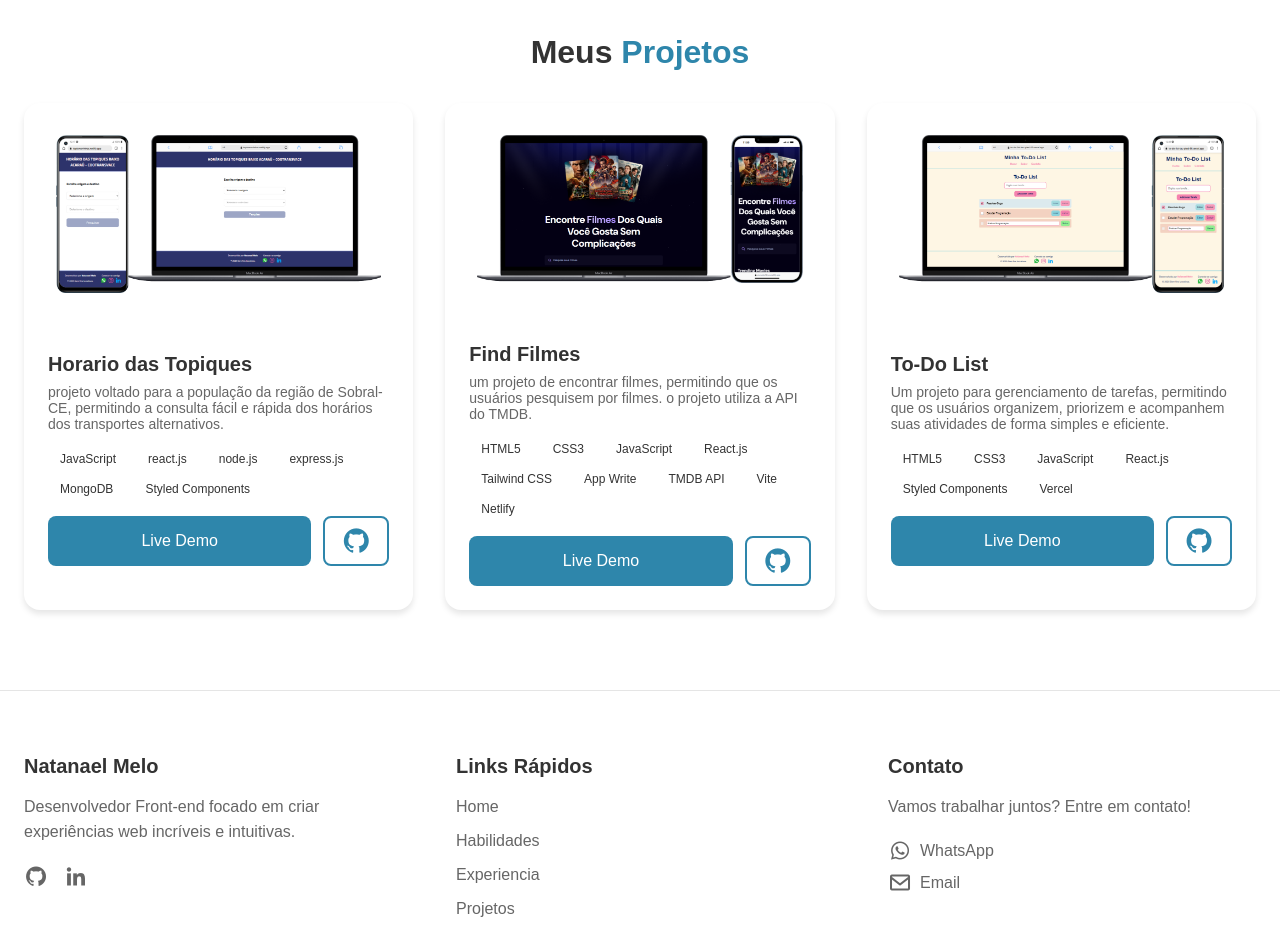
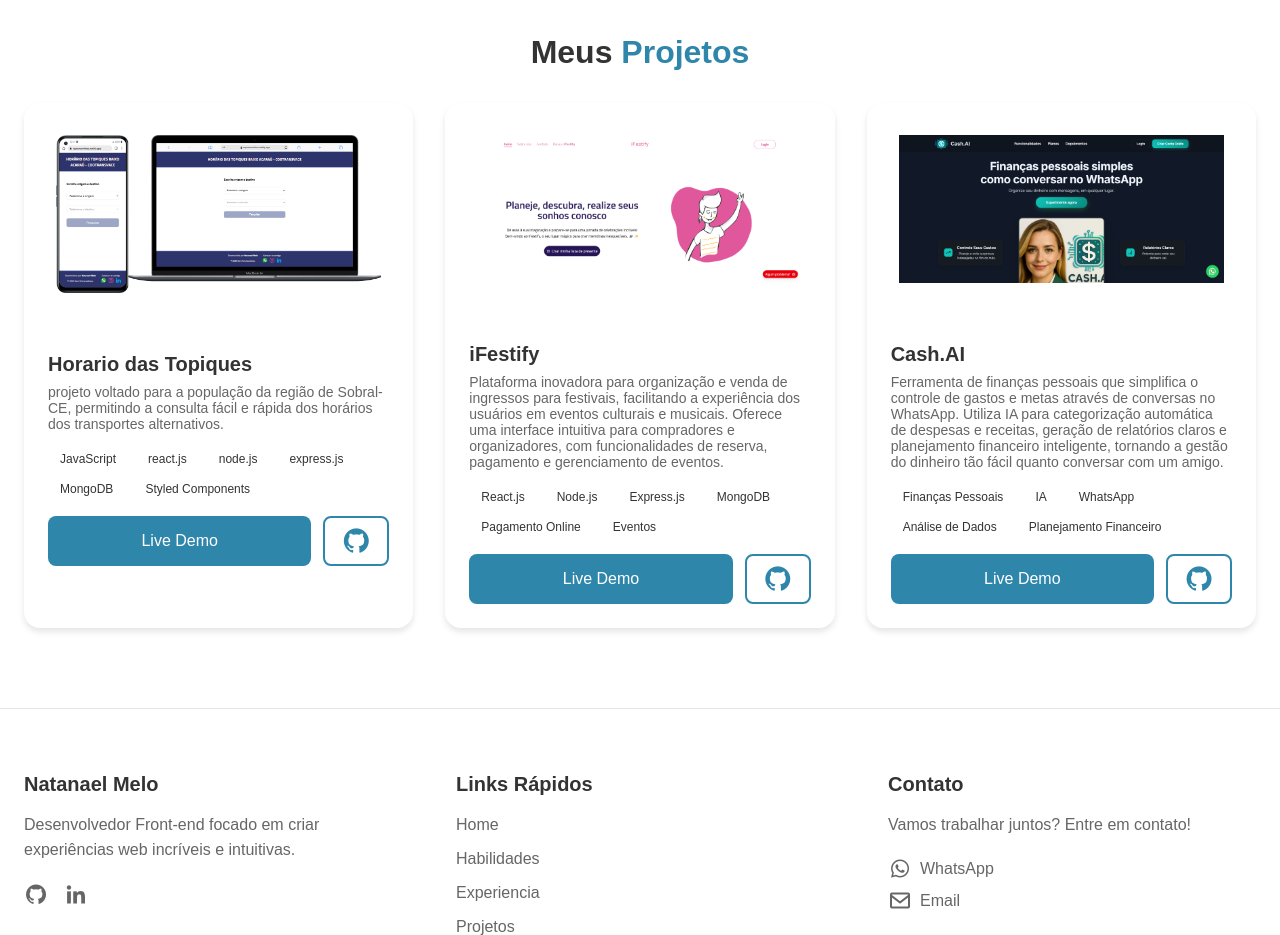
Before and after one commit to Natanael135/portifolio-react, a React (Vite) app: page / in a window 1280 px wide. Shown: the part 2220-3155 px from the top of the page. Built offline with nearby package versions, Linux system fonts and the light colour scheme.

Commit message:
feat: atualizando projetos

```diff
--- a/src/components/Projects/index.jsx
+++ b/src/components/Projects/index.jsx
@@ -28,40 +28,36 @@ const projectsData = [
   },
   {
     id: 2,
-    title: "Find Filmes",
+    title: "iFestify",
     description:
-      "um projeto de encontrar filmes, permitindo que os usuários pesquisem por filmes. o projeto utiliza a API do TMDB.",
-    image: "/images/findmovieProject.png",
+      "Plataforma inovadora para organização e venda de ingressos para festivais, facilitando a experiência dos usuários em eventos culturais e musicais. Oferece uma interface intuitiva para compradores e organizadores, com funcionalidades de reserva, pagamento e gerenciamento de eventos.",
+    image: "/images/ifestify.png",
     tags: [
-      "HTML5",
-      "CSS3",
-      "JavaScript",
       "React.js",
-      "Tailwind CSS",
-      "App Write",
-      "TMDB API",
-      "Vite",
-      "Netlify",
+      "Node.js",
+      "Express.js",
+      "MongoDB",
+      "Pagamento Online",
+      "Eventos",
     ],
-    demoUrl: "https://encontrefilmes.netlify.app/",
-    codeUrl: "https://github.com/Natanael135/project-movies",
+    demoUrl: "https://ifestify.com.br/",
+    codeUrl: null,
   },
   {
     id: 3,
-    title: "To-Do List",
+    title: "Cash.AI",
     description:
-      "Um projeto para gerenciamento de tarefas, permitindo que os usuários organizem, priorizem e acompanhem suas atividades de forma simples e eficiente.",
-    image: "/images/todolistProjet.png",
+      "Ferramenta de finanças pessoais que simplifica o controle de gastos e metas através de conversas no WhatsApp. Utiliza IA para categorização automática de despesas e receitas, geração de relatórios claros e planejamento financeiro inteligente, tornando a gestão do dinheiro tão fácil quanto conversar com um amigo.",
+    image: "/images/cashai.png",
     tags: [
-      "HTML5",
-      "CSS3",
-      "JavaScript",
-      "React.js",
-      "Styled Components",
-      "Vercel",
+      "Finanças Pessoais",
+      "IA",
+      "WhatsApp",
+      "Análise de Dados",
+      "Planejamento Financeiro",
     ],
-    demoUrl: "https://to-do-list-tau-pied-66.vercel.app/",
-    codeUrl: "https://github.com/Natanael135/To-Do-List",
+    demoUrl: "https://usecashai.com/",
+    codeUrl: null,
   },
 ];
 
```
Also changed, not shown: public/images/cashai.png (added), public/images/ifestify.png (added).
